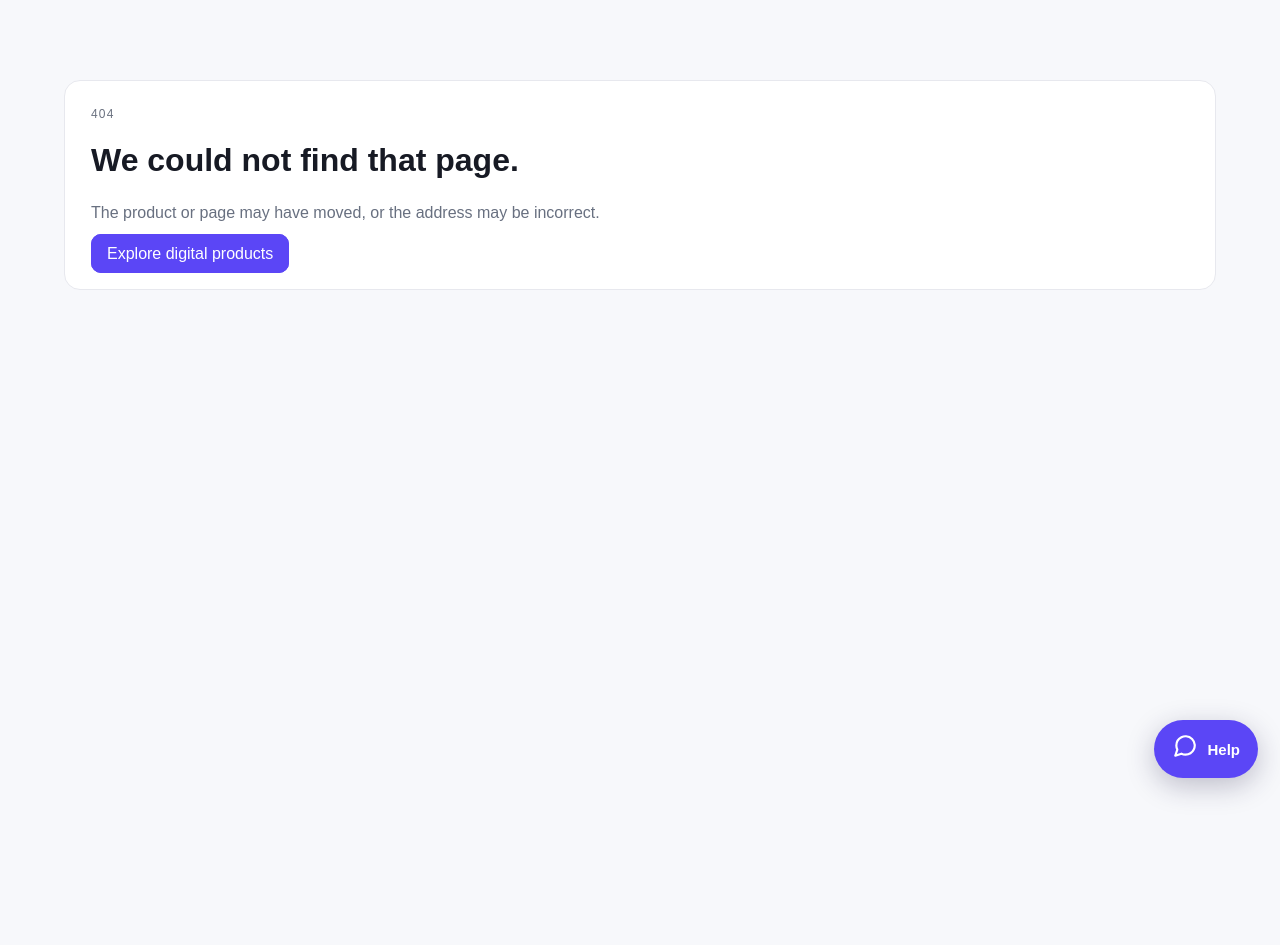
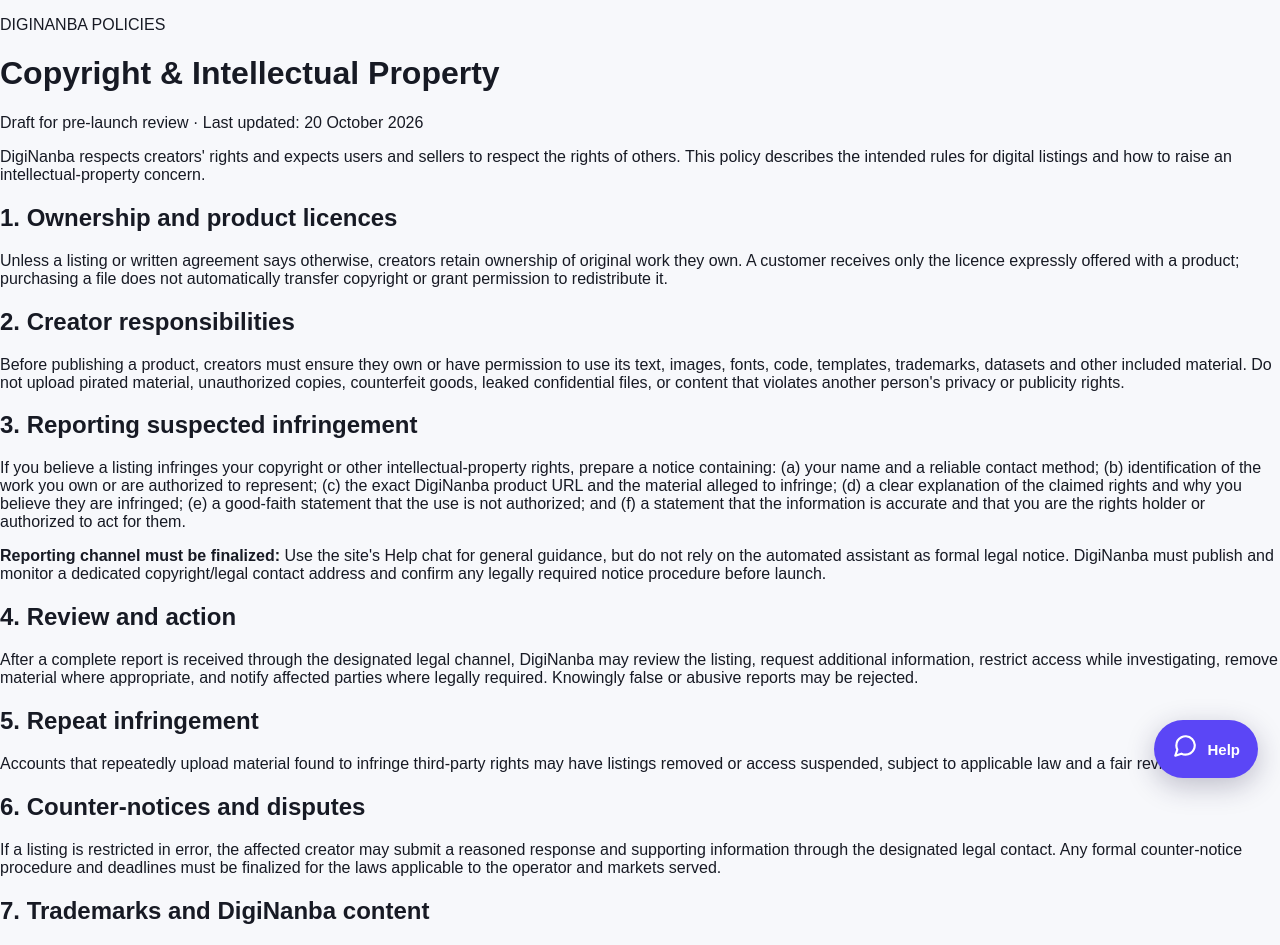
Before and after one commit to agnengineeringselectricals-crypto/diginanba, a Next.js app: page /copyright in a window 1280 px wide. Before the commit this address had no page. Shown: the top 945 px of the page. Before the commit the page ends 800 px from the top, so only its background shows below. Built offline with nearby package versions, Linux system fonts and the light colour scheme.

Commit message:
Add marketplace legal policy page: app/copyright/page.tsx

```diff
--- /dev/null
+++ b/app/copyright/page.tsx
@@ -0,0 +1,17 @@
+import Link from 'next/link';
+
+export const metadata = { title: 'Copyright & Intellectual Property', description: 'Creator rights, product licences and reporting suspected infringement on DigiNanba.' };
+
+export default function CopyrightPage() {
+ return <main className="dn-legal-page"><div className="dn-legal-wrap"><p className="dn-legal-eyebrow">DIGINANBA POLICIES</p><h1>Copyright &amp; Intellectual Property</h1><p className="dn-legal-updated">Draft for pre-launch review · Last updated: 20 October 2026</p>
+ <p>DigiNanba respects creators' rights and expects users and sellers to respect the rights of others. This policy describes the intended rules for digital listings and how to raise an intellectual-property concern.</p>
+ <h2>1. Ownership and product licences</h2><p>Unless a listing or written agreement says otherwise, creators retain ownership of original work they own. A customer receives only the licence expressly offered with a product; purchasing a file does not automatically transfer copyright or grant permission to redistribute it.</p>
+ <h2>2. Creator responsibilities</h2><p>Before publishing a product, creators must ensure they own or have permission to use its text, images, fonts, code, templates, trademarks, datasets and other included material. Do not upload pirated material, unauthorized copies, counterfeit goods, leaked confidential files, or content that violates another person's privacy or publicity rights.</p>
+ <h2>3. Reporting suspected infringement</h2><p>If you believe a listing infringes your copyright or other intellectual-property rights, prepare a notice containing: (a) your name and a reliable contact method; (b) identification of the work you own or are authorized to represent; (c) the exact DigiNanba product URL and the material alleged to infringe; (d) a clear explanation of the claimed rights and why you believe they are infringed; (e) a good-faith statement that the use is not authorized; and (f) a statement that the information is accurate and that you are the rights holder or authorized to act for them.</p>
+ <div className="dn-legal-notice"><strong>Reporting channel must be finalized:</strong> Use the site's Help chat for general guidance, but do not rely on the automated assistant as formal legal notice. DigiNanba must publish and monitor a dedicated copyright/legal contact address and confirm any legally required notice procedure before launch.</div>
+ <h2>4. Review and action</h2><p>After a complete report is received through the designated legal channel, DigiNanba may review the listing, request additional information, restrict access while investigating, remove material where appropriate, and notify affected parties where legally required. Knowingly false or abusive reports may be rejected.</p>
+ <h2>5. Repeat infringement</h2><p>Accounts that repeatedly upload material found to infringe third-party rights may have listings removed or access suspended, subject to applicable law and a fair review process.</p>
+ <h2>6. Counter-notices and disputes</h2><p>If a listing is restricted in error, the affected creator may submit a reasoned response and supporting information through the designated legal contact. Any formal counter-notice procedure and deadlines must be finalized for the laws applicable to the operator and markets served.</p>
+ <h2>7. Trademarks and DigiNanba content</h2><p>DigiNanba names, branding and original site content may not be used in a way that suggests endorsement or affiliation without permission. Third-party trademarks remain the property of their respective owners.</p>
+ <p className="dn-legal-related">Related: <Link href="/creator-agreement">Creator Agreement</Link> · <Link href="/terms">Terms &amp; Conditions</Link> · <Link href="/contact">Contact &amp; Support</Link></p></div></main>;
+}
```
